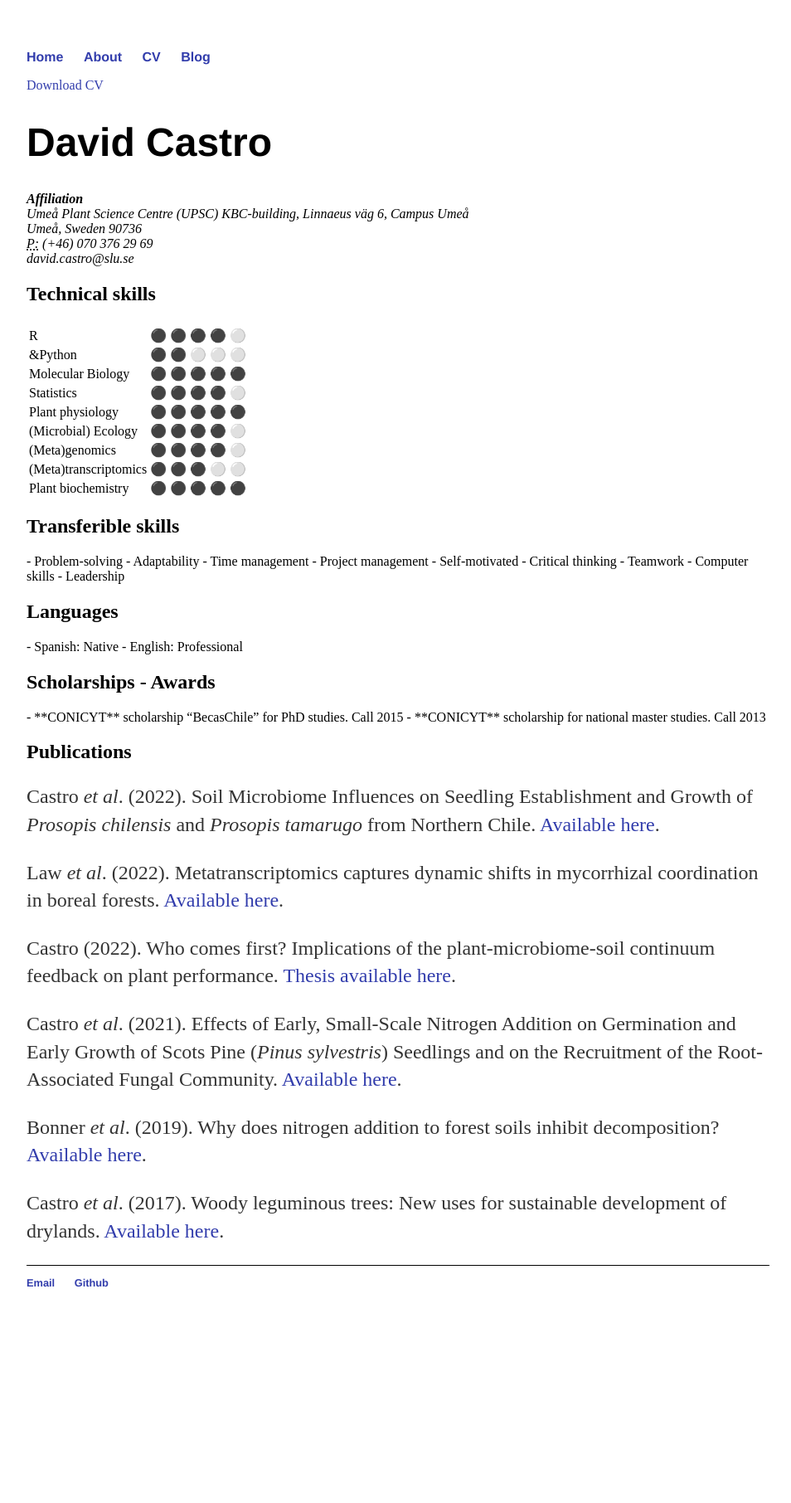
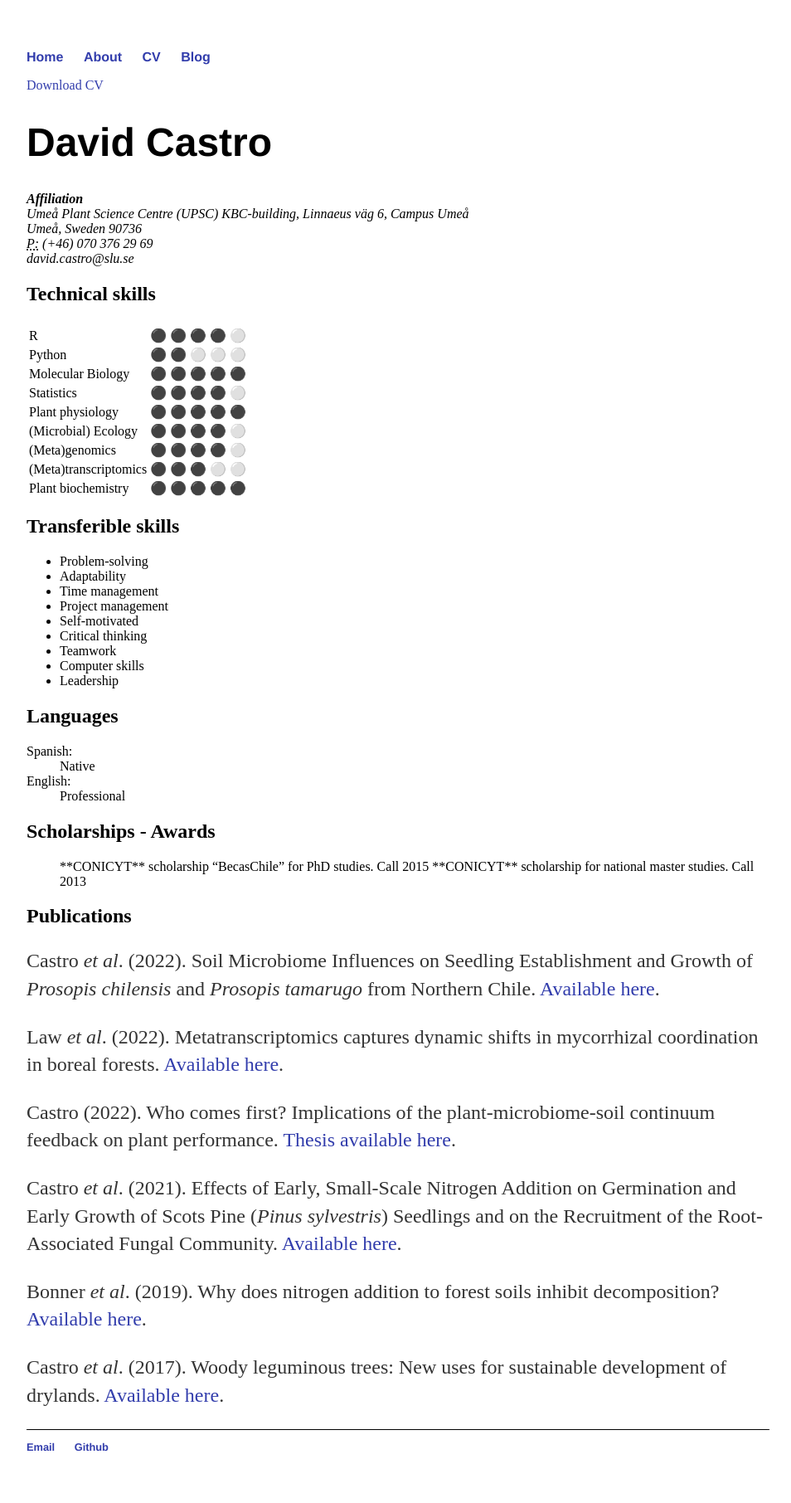
Before and after one commit to davcastrom/davcastrom.github.io, a Jekyll site: the page built from cv/index.html, in a window 1280 px wide. Shown: the whole page at 83% size, without its empty margins (160-1114 px from the left). Built offline with Jekyll 4.4.1, drawn with Linux system fonts in a browser that asks for light colours; before the commit the page ends 1614 px from its top, so only the background shows below that; some of the changed lines change nothing that is shown.

Commit message:
Update index.html

```diff
--- a/cv/index.html
+++ b/cv/index.html
@@ -16,6 +16,7 @@ title: David Castro CV
 					</address>
 
 <h2>Technical skills</h2>
+
 <table>
 	<tr>
 	  <th></th>
@@ -34,7 +35,7 @@ title: David Castro CV
 	  <td>&#9898</td>
 	</tr>
 	<tr>
-		<td>&Python</td>
+		<td>Python</td>
 		<td>&#9899</td>
 		<td>&#9899</td>
 		<td>&#9898</td>
@@ -100,23 +101,31 @@ title: David Castro CV
   </table>
 
 <h2>Transferible skills</h2>
-- Problem-solving
-- Adaptability
-- Time management
-- Project management
-- Self-motivated
-- Critical thinking
-- Teamwork
-- Computer skills
-- Leadership
+<ul>
+	<li>Problem-solving</li>
+	<li>Adaptability</li>
+	<li>Time management</li>
+	<li>Project management</li>
+	<li>Self-motivated</li>
+	<li>Critical thinking</li>
+	<li>Teamwork</li>
+	<li>Computer skills</li>
+	<li>Leadership</li>
+  </ul>
 
 <h2>Languages</h2>
-- Spanish: Native
-- English: Professional
+<dl>
+	<dt>Spanish:</dt>
+	<dd>Native</dd>
+	<dt>English:</dt>
+	<dd>Professional</dd>
+</dl>
 
 <h2>Scholarships - Awards</h2>
-- **CONICYT** scholarship “BecasChile” for PhD studies. Call 2015
-- **CONICYT** scholarship for national master studies. Call 2013
+<ul>
+	<il>**CONICYT** scholarship “BecasChile” for PhD studies. Call 2015</il>
+	<il>**CONICYT** scholarship for national master studies. Call 2013</il>
+</ul>
 
 					<h2>Publications</h2>
 
```
